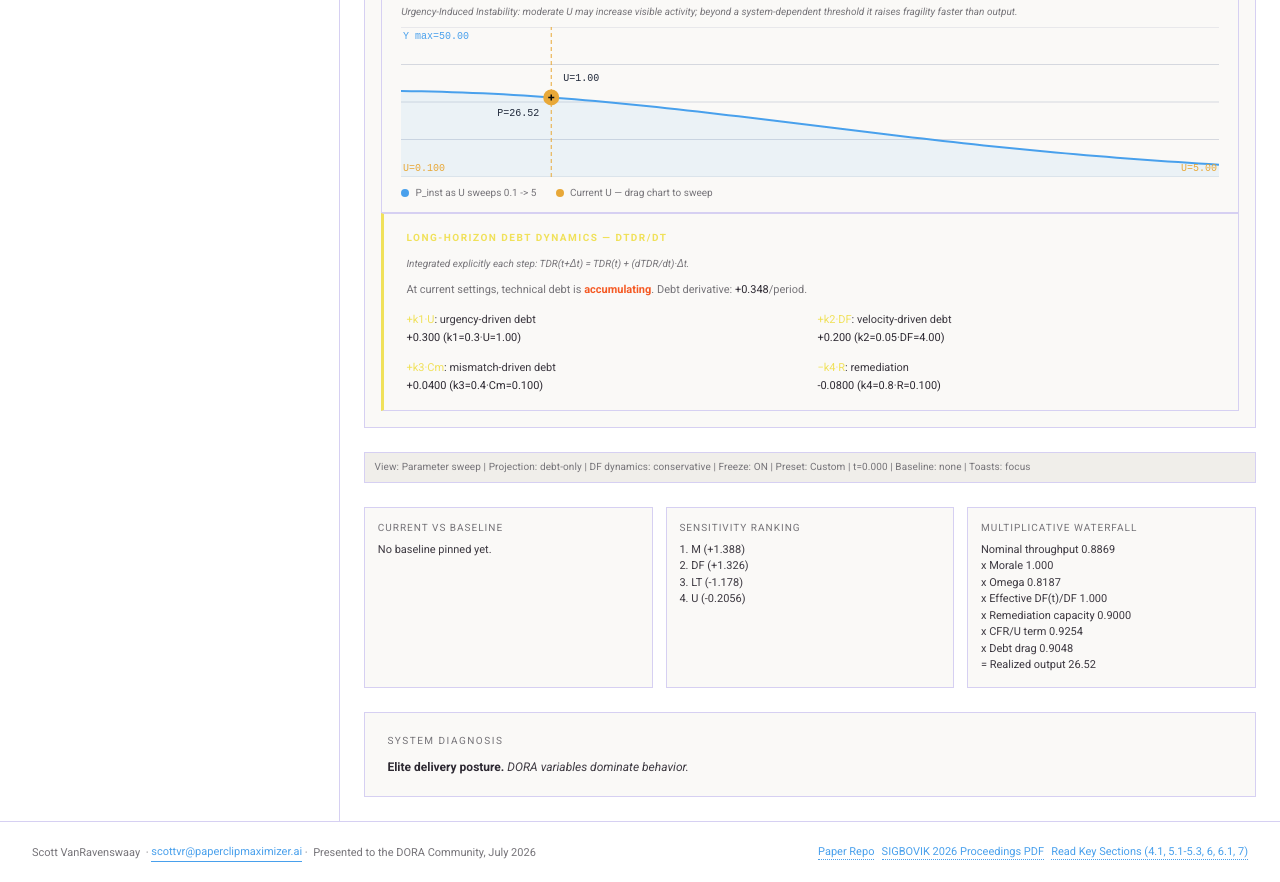
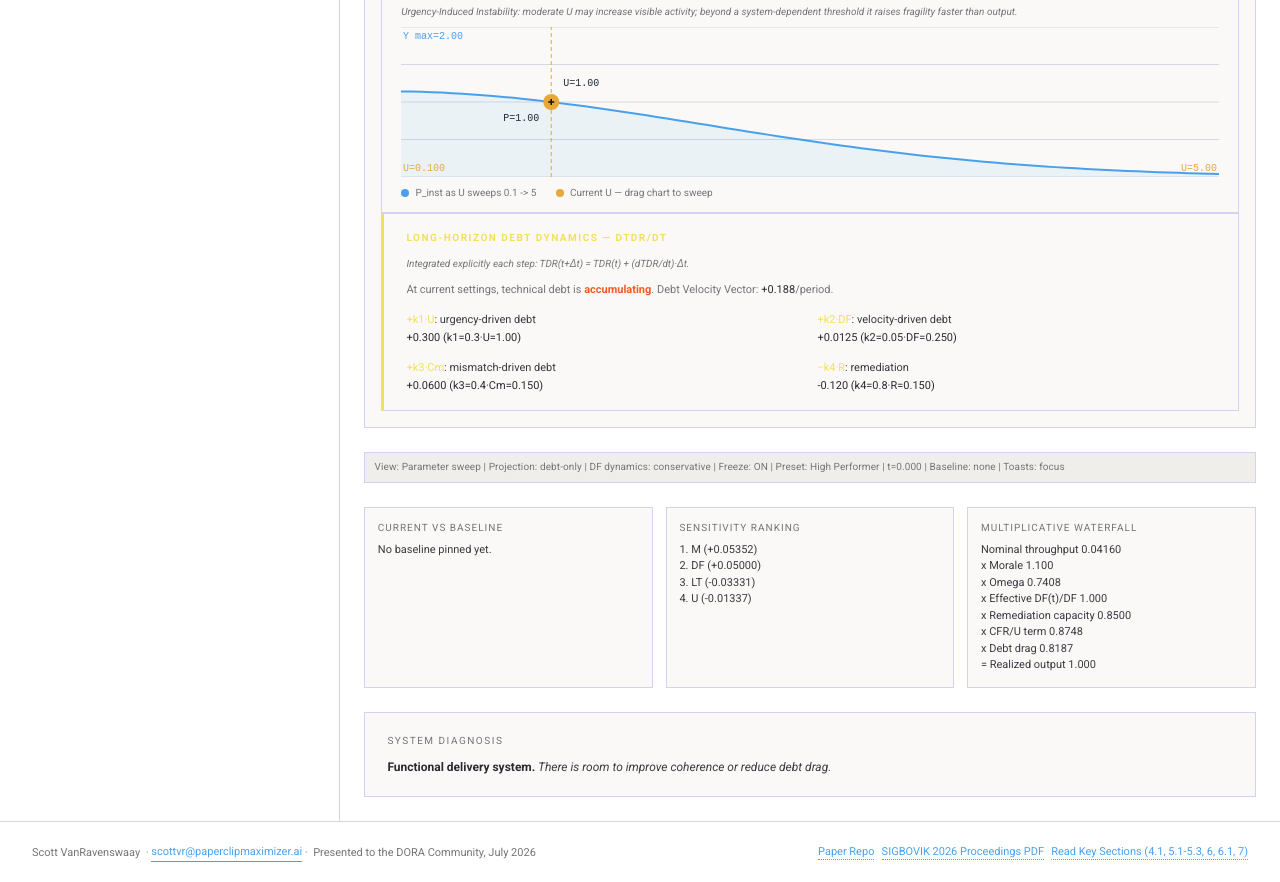
Before and after one commit to scottvr/GUM_of_Devops, a website: page DORA/gum-graph/index.html in a window 1280 px wide. Shown: the part 779-1661 px from the top of the page. Drawn offline with nearby package versions, Linux system fonts and the light colour scheme; a web font is replaced by a local one.

Commit message:
gum-graph: fix sim-horizon URL bug, retune diagnosis buckets, polish defaults
- hydrateFromUrl: gate horizon/time/speed parsing on sp.has() — any query
  string (including the documented ?exp=1) was zeroing simHorizon via
  +null === 0, leaving the Advanced Plot with a single-row trajectory
- Time Simulation chart: per-series normalization, live color legend with
  current values and scale ranges, t-axis labels (series spanning orders
  of magnitude were previously squashed flat on one shared linear scale)
- System Diagnosis: log-scale thresholds (10 / 0.3 / 0.001) so the
  P_inst=1.0 calibration anchor (High Performer) reads Functional rather
  than Sub-optimal, and every archetype lands in a bucket matching its
  name; add "Elite delivery posture, on paper" variant when high output
  coexists with debt/coherence pathology — the paper's central point
- Defaults: load High Performer preset on fresh visit (permalink params
  still win per-field), DORA Lens and Institutional Momentum Mode on
- Tooltips mirror onto associated labels and control descriptions, not
  just the bare input elements
- Cap concurrent toasts (2 focus / 3 quiet) so rapid preset clicks no
  longer bury the equation block; drop leftover per-update console.log
- playwright.config: include qa/**/*.spec.js so the display-audit spec
  actually runs under npx playwright test

Co-Authored-By: Claude Fable 5 <noreply@anthropic.com>

```diff
--- a/DORA/gum-graph/index.html
+++ b/DORA/gum-graph/index.html
@@ -438,6 +438,7 @@
             <div class="integration-step" id="integration-step">Euler Integration Step (dt=0.25)</div>
           </div>
           <canvas id="sim-canvas" width="0" height="0"></canvas>
+          <div class="chart-legend" id="sim-chart-legend"></div>
           <div class="sim-ticker">
             <div><span class="ticker-label">P_inst</span> <span id="ticker-pinst">29.44</span></div>
             <div><span class="ticker-label">P_real(t)</span> <span id="ticker-preal">0.000</span></div>
@@ -750,8 +751,8 @@ const appState = {
   freezeControls: true,
   activePreset: null,
   quietToasts: false,
-  doraLens: false,
-  postureMode: 'strict',
+  doraLens: true,
+  postureMode: 'momentum',
   urgencyBoost: false,
   simHorizon: 24,
   simTime: 0,
@@ -889,6 +890,28 @@ function activeTooltipProfile() {
   };
 }
 
+function applyLabelTooltip(el, text) {
+  const seen = new Set([el]);
+  const targets = [];
+  if (el.id) {
+    const forLabel = document.querySelector(`label[for="${el.id}"]`);
+    if (forLabel && !seen.has(forLabel)) { targets.push(forLabel); seen.add(forLabel); }
+  }
+  const wrappingLabel = el.closest('label');
+  if (wrappingLabel && !seen.has(wrappingLabel)) { targets.push(wrappingLabel); seen.add(wrappingLabel); }
+  const row = el.closest('.control-row');
+  if (row) {
+    const labelSpan = row.querySelector('.control-label');
+    if (labelSpan && !seen.has(labelSpan)) { targets.push(labelSpan); seen.add(labelSpan); }
+    const descEl = row.querySelector('.control-desc');
+    if (descEl && !seen.has(descEl)) { targets.push(descEl); seen.add(descEl); }
+  }
+  targets.forEach(t => {
+    t.title = text;
+    t.setAttribute('aria-description', text);
+  });
+}
+
 function applyTooltipRegistry() {
   const merged = activeTooltipProfile();
   Object.keys(SLIDER_SEMANTICS).forEach(key => {
@@ -899,6 +922,7 @@ function applyTooltipRegistry() {
     if (!el || !text) return;
     el.title = text;
     el.setAttribute('aria-description', text);
+    applyLabelTooltip(el, text);
   });
   TOOLTIP_SELECTOR_TEXT.forEach(({ selector, text }) => {
     if (!selector || !text) return;
@@ -1781,11 +1805,19 @@ function buildDiagnosis(v, t, pInst) {
   if (t.omega < 0.5) {
     notes.push(`<strong>Organizational coherence Omega=${fmt(t.omega,3)}:</strong> responsibility/authority/expertise alignment is weak.`);
   }
-  if (pInst > 5) {
+  // P_inst is a multiplicative product of exponential attenuation terms, so it
+  // spans many orders of magnitude across the archetype presets (elite ~69 down
+  // to entropy ~1e-26). Thresholds are log-scale, not linear, and are set so the
+  // healthy preset itself -- the P_inst=1.0 calibration anchor -- reads as
+  // functional rather than sub-optimal.
+  const doraWouldSayHealthy = v.TDR > 0.6 || t.omega < 0.5 || (v.CFR > 0.3 && v.U > 1.5);
+  if (pInst > 10 && doraWouldSayHealthy) {
+    notes.push(`<strong>Elite delivery posture, on paper.</strong> DORA variables alone would call this healthy; the debt and coherence terms above say otherwise.`);
+  } else if (pInst > 10) {
     notes.push(`<strong>Elite delivery posture.</strong> DORA variables dominate behavior.`);
-  } else if (pInst > 1) {
+  } else if (pInst > 0.3) {
     notes.push(`<strong>Functional delivery system.</strong> There is room to improve coherence or reduce debt drag.`);
-  } else if (pInst > 0.2) {
+  } else if (pInst > 0.001) {
     notes.push(`<strong>Sub-optimal delivery.</strong> Attenuation is extracting a significant premium.`);
   } else {
     notes.push(`<strong>Critical degradation.</strong> Nominal activity and realized value have diverged.`);
@@ -1883,7 +1915,6 @@ function renderTimeProjectionFrame(options = {}) {
 function update(options = {}) {
   const { allowControlSync = true } = options;
   let policyVars = getVars();
-  console.log('vars:', policyVars);
   policyVars = enforceDebtSaturation(policyVars);
 
   appState.showSeries.pInst = document.getElementById('toggle-pinst').checked;
@@ -2015,6 +2046,10 @@ function pinBaseline() {
 
 function showToast(msg) {
   const stack = document.getElementById('toast-stack');
+  const MAX_TOASTS = appState.quietToasts ? 3 : 2;
+  while (stack.children.length >= MAX_TOASTS) {
+    stack.firstElementChild.remove();
+  }
   const node = document.createElement('div');
   node.className = 'toast';
   node.textContent = msg;
@@ -2169,6 +2204,13 @@ function tickSim(ts) {
   appState.rafToken = requestAnimationFrame(tickSim);
 }
 
+const SIM_SERIES_META = {
+  P_inst: { label: 'P_inst', color: '#2f8fd8' },
+  P_cum: { label: 'P_cumulative', color: '#7a57d1' },
+  TDR: { label: 'TDR', color: '#d06441' },
+  omega: { label: 'Omega/Morale', color: '#2ea070' },
+};
+
 function drawSimChart() {
   const canvas = document.getElementById('sim-canvas');
   if (!canvas) return;
@@ -2178,19 +2220,30 @@ function drawSimChart() {
   canvas.width = W;
   canvas.height = H;
   const rows = appState.simRows;
-  if (!rows.length) return;
+  const legendEl = document.getElementById('sim-chart-legend');
 
   const selected = [];
-  if (appState.showSeries.pInst) selected.push({ key: 'P_inst', color: cssVar('--viz-primary', '#49a0ec') });
-  if (appState.showSeries.pCum) selected.push({ key: 'P_cum', color: cssVar('--viz-handle', '#e8a838') });
-  if (appState.showSeries.tdr) selected.push({ key: 'TDR', color: cssVar('--viz-compare', '#6f54d6') });
-  if (appState.showSeries.coupling) selected.push({ key: 'omega', color: cssVar('--accent', '#0b3954') });
-  if (!selected.length) return;
-
-  const values = selected.flatMap(s => rows.map(r => r[s.key]));
-  const maxVal = Math.max(...values, 1e-6) * 1.1;
+  if (appState.showSeries.pInst) selected.push({ key: 'P_inst', ...SIM_SERIES_META.P_inst });
+  if (appState.showSeries.pCum) selected.push({ key: 'P_cum', ...SIM_SERIES_META.P_cum });
+  if (appState.showSeries.tdr) selected.push({ key: 'TDR', ...SIM_SERIES_META.TDR });
+  if (appState.showSeries.coupling) selected.push({ key: 'omega', ...SIM_SERIES_META.omega });
+
+  if (!rows.length || !selected.length) {
+    ctx.clearRect(0, 0, W, H);
+    if (legendEl) legendEl.innerHTML = '';
+    return;
+  }
+
+  // Each series is scaled independently (0..its own max) so curves of very
+  // different magnitude (e.g. TDR in [0,1] vs. cumulative P_real growing
+  // unbounded) are all legible on the same canvas. Read exact values from
+  // the legend below or the ticker, not from comparing heights across series.
+  const seriesMax = {};
+  selected.forEach(s => {
+    seriesMax[s.key] = Math.max(...rows.map(r => r[s.key]), 1e-6) * 1.08;
+  });
   const xOf = t => (t / appState.simHorizon) * W;
-  const yOf = val => H - (val / maxVal) * H;
+  const yOf = (key, val) => H - (val / seriesMax[key]) * H;
 
   ctx.clearRect(0, 0, W, H);
   ctx.strokeStyle = '#d5d8df';
@@ -2206,7 +2259,7 @@ function drawSimChart() {
     ctx.lineWidth = 2;
     rows.forEach((r, idx) => {
       const x = xOf(r.time);
-      const y = yOf(r[s.key]);
+      const y = yOf(s.key, r[s.key]);
       if (idx === 0) ctx.moveTo(x, y);
       else ctx.lineTo(x, y);
     });
@@ -2221,6 +2274,22 @@ function drawSimChart() {
   ctx.lineTo(scrubX, H);
   ctx.stroke();
   ctx.setLineDash([]);
+
+  ctx.fillStyle = '#8b93a3';
+  ctx.font = '9px IBM Plex Mono, monospace';
+  ctx.textAlign = 'left';
+  ctx.fillText('t=0', 2, H - 3);
+  ctx.textAlign = 'right';
+  ctx.fillText(`t=${fmt(appState.simHorizon, 0)}`, W - 2, H - 3);
+
+  if (legendEl) {
+    const row = rowAtTime(rows, appState.simTime) || rows[rows.length - 1];
+    legendEl.innerHTML = selected.map(s => {
+      const now = fmt(row[s.key], 3);
+      const max = fmt(seriesMax[s.key] / 1.08, 3);
+      return `<div class="legend-item"><div class="legend-dot" style="background:${s.color}"></div> ${s.label}: ${now} <span style="opacity:0.65">(scaled 0–${max})</span></div>`;
+    }).join('');
+  }
 }
 
 function adoptSimulatedState() {
@@ -2593,12 +2662,18 @@ function hydrateFromUrl() {
   if (posture === 'strict' || posture === 'momentum') appState.postureMode = posture;
   const ub = sp.get('urgencyBoost');
   appState.urgencyBoost = ub === '1' || ub === 'true';
-  const horizon = +sp.get('horizon');
-  if (Number.isFinite(horizon)) appState.simHorizon = clamp(horizon, 0, 36);
-  const stime = +sp.get('time');
-  if (Number.isFinite(stime)) appState.simTime = Math.max(0, stime);
-  const speed = +sp.get('speed');
-  if (Number.isFinite(speed)) appState.simSpeed = speed;
+  if (sp.has('horizon')) {
+    const horizon = +sp.get('horizon');
+    if (Number.isFinite(horizon)) appState.simHorizon = clamp(horizon, 0, 36);
+  }
+  if (sp.has('time')) {
+    const stime = +sp.get('time');
+    if (Number.isFinite(stime)) appState.simTime = Math.max(0, stime);
+  }
+  if (sp.has('speed')) {
+    const speed = +sp.get('speed');
+    if (Number.isFinite(speed) && speed > 0) appState.simSpeed = speed;
+  }
   const sweep = sp.get('sweep');
   if (SWEEP_CONFIG[sweep]) activeSweep = sweep;
   const modeCfr = sp.get('cfrMode');
@@ -2687,6 +2762,7 @@ window.addEventListener('resize', () => {
   drawAdvancedChart(getVars());
 });
 
+setVars(presets.healthy);
 hydrateFromUrl();
 calibrateNormalization();
 initExperimentalUi();
--- a/DORA/gum-graph/playwright.config.js
+++ b/DORA/gum-graph/playwright.config.js
@@ -13,7 +13,8 @@ import { defineConfig, devices } from '@playwright/test';
  * @see https://playwright.dev/docs/test-configuration
  */
 export default defineConfig({
-  testDir: './tests',
+  testDir: '.',
+  testMatch: ['tests/**/*.spec.js', 'qa/**/*.spec.js'],
   /* Run tests in files in parallel */
   fullyParallel: true,
   /* Fail the build on CI if you accidentally left test.only in the source code. */
```
